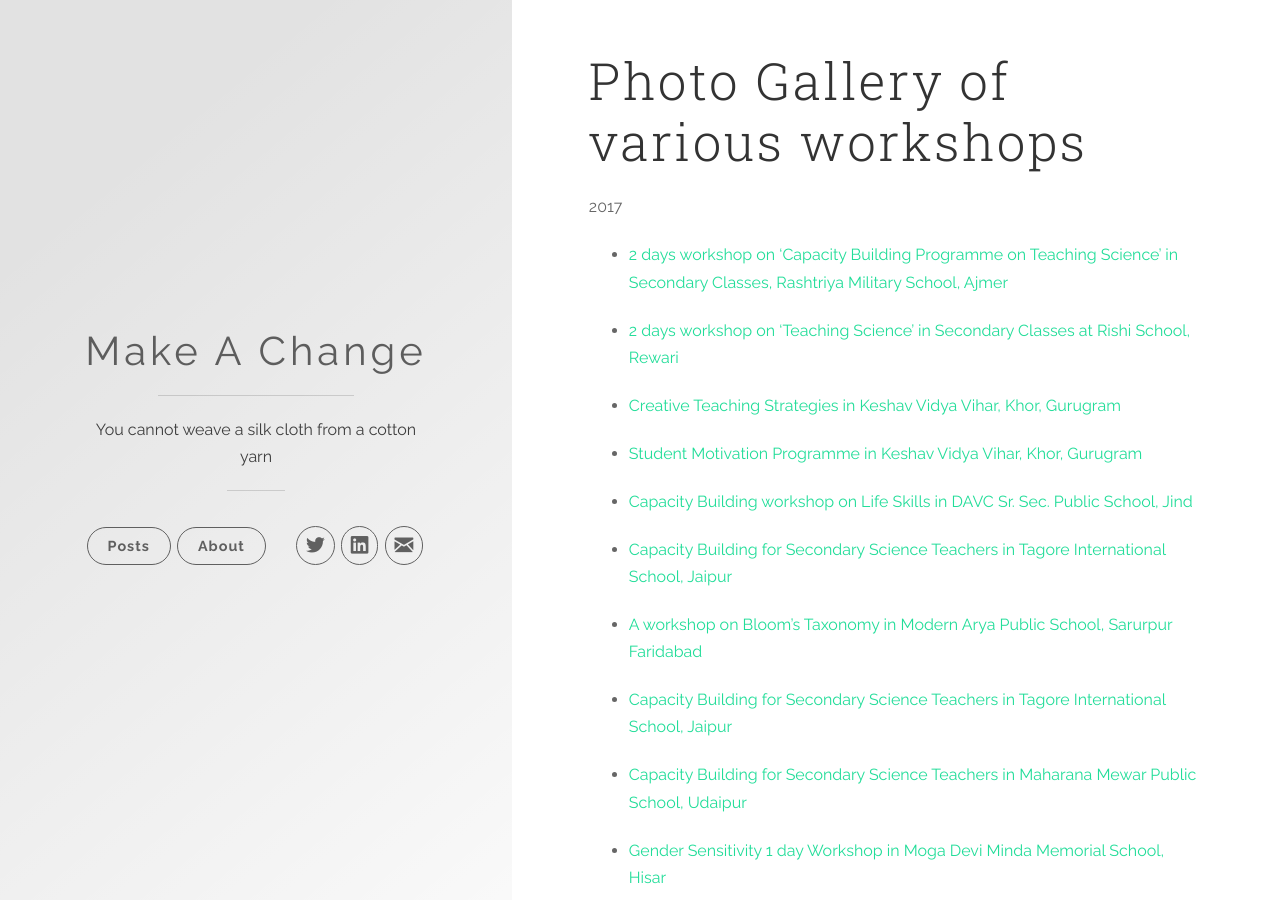
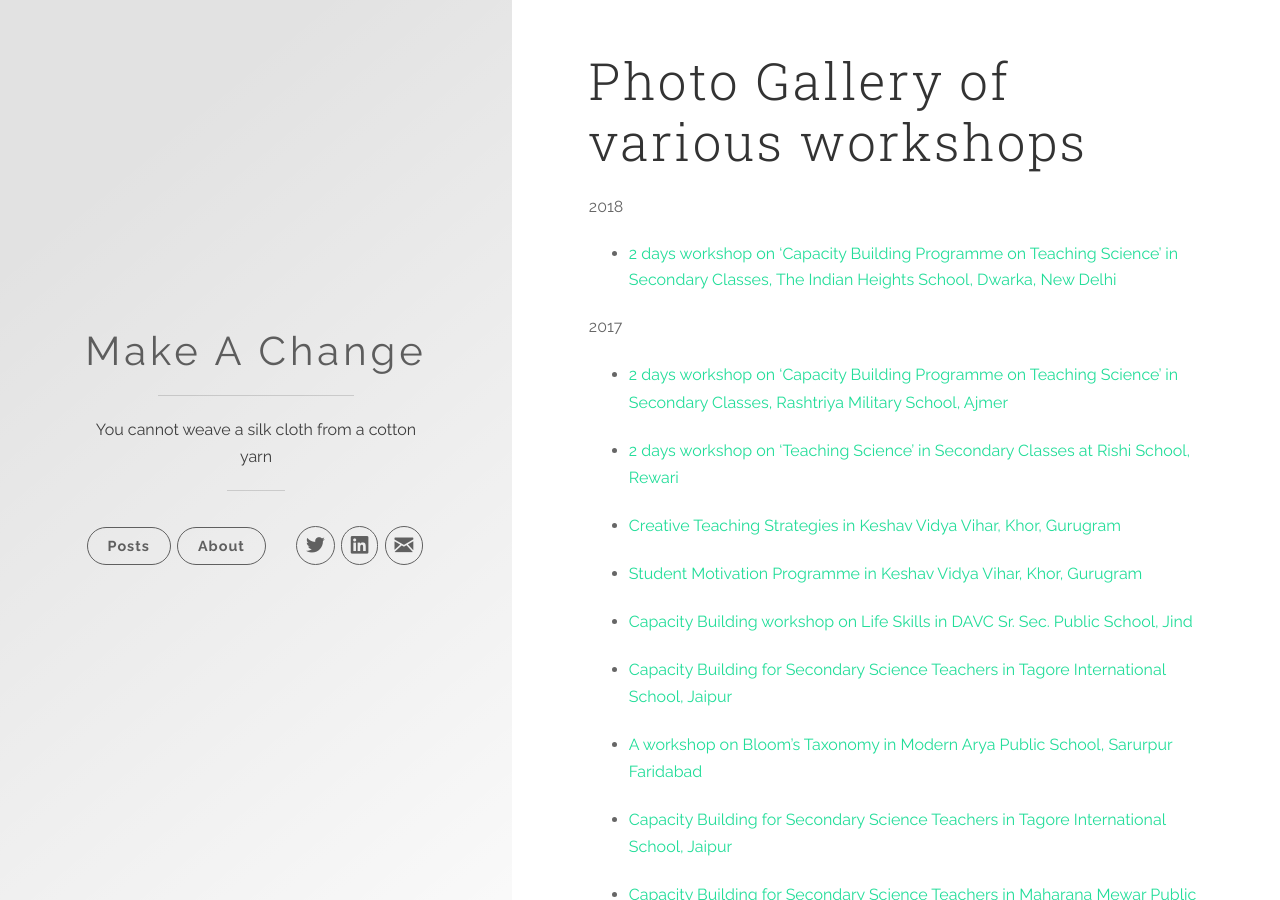
Before and after one commit to rksriv/rksriv.github.io, a Jekyll site: the page built from galleries/index.markdown, in a window 1280 px wide and 900 px high. Built offline with Jekyll 4.4.1, drawn with Linux system fonts in a browser that asks for light colours; nearby versions of some CDN libraries.

Commit message:
Made a change at The Indian Heights School

```diff
--- a/_data/galleries.yml
+++ b/_data/galleries.yml
@@ -1,3 +1,27 @@
+- id: 2018-indian-heights-school
+  year: 2018
+  description: 2 days workshop on 'Capacity Building Programme on Teaching Science' in Secondary Classes, The Indian Heights School, Dwarka, New Delhi
+  imagefolder: /photos/2018-indian-heights-school
+  images:
+  - name: 1.jpg
+    thumb: 1.jpg
+    text: School Entrance with workshop board
+  - name: 2.jpg
+    thumb: 2.jpg
+    text: School Building
+  - name: 3.jpg
+    thumb: 3.jpg
+    text: Ice Breaking Session
+  - name: 4.jpg
+    thumb: 4.jpg
+    text: Item preparation
+  - name: 5.jpg
+    thumb: 5.jpg
+    text: Individual preparation for presentation
+  - name: 6.jpg
+    thumb: 6.jpg
+    text: Group Photo
+
 - id: 2017-ajmer-school
   year: 2017
   description: 2 days workshop on 'Capacity Building Programme on Teaching Science' in Secondary Classes, Rashtriya Military School, Ajmer
--- /dev/null
+++ b/galleries/2018-indian-heights-school.markdown
@@ -0,0 +1,5 @@
+---
+title: Capacity Building Workshop in Dwarka
+layout: gallery
+galleryid: 2018-indian-heights-school
+---
--- a/galleries/index.markdown
+++ b/galleries/index.markdown
@@ -2,6 +2,14 @@
 layout: page
 title: "Photo Gallery of various workshops"
 ---
+
+2018
+{% for gallery in site.data.galleries %}
+{% if gallery.year == 2018 %}
+  {{ gallery.date }}
+  - [{{ gallery.description }}](/galleries/{{ gallery.id }})
+{% endif %}
+{% endfor %}
 
 2017
 {% for gallery in site.data.galleries %}
--- a/madeachange/index.markdown
+++ b/madeachange/index.markdown
@@ -32,6 +32,7 @@ Here are some of the schools where I have *made a change* in the past 3 years.
 25. Firozpur Zirka School, Firozpur Zirka
 26. Rishi Public School, Rewari
 27. Rashtriya Military School, Ajmer
+28. The Indian Heights School, Dwarka, New Delhi
 
 SQAA Workshop
 -------------
```
Also changed, not shown: photos/2018-indian-heights-school/1.jpg (added), photos/2018-indian-heights-school/2.jpg (added), photos/2018-indian-heights-school/3.jpg (added), photos/2018-indian-heights-school/4.jpg (added), photos/2018-indian-heights-school/5.jpg (added), photos/2018-indian-heights-school/6.jpg (added).
